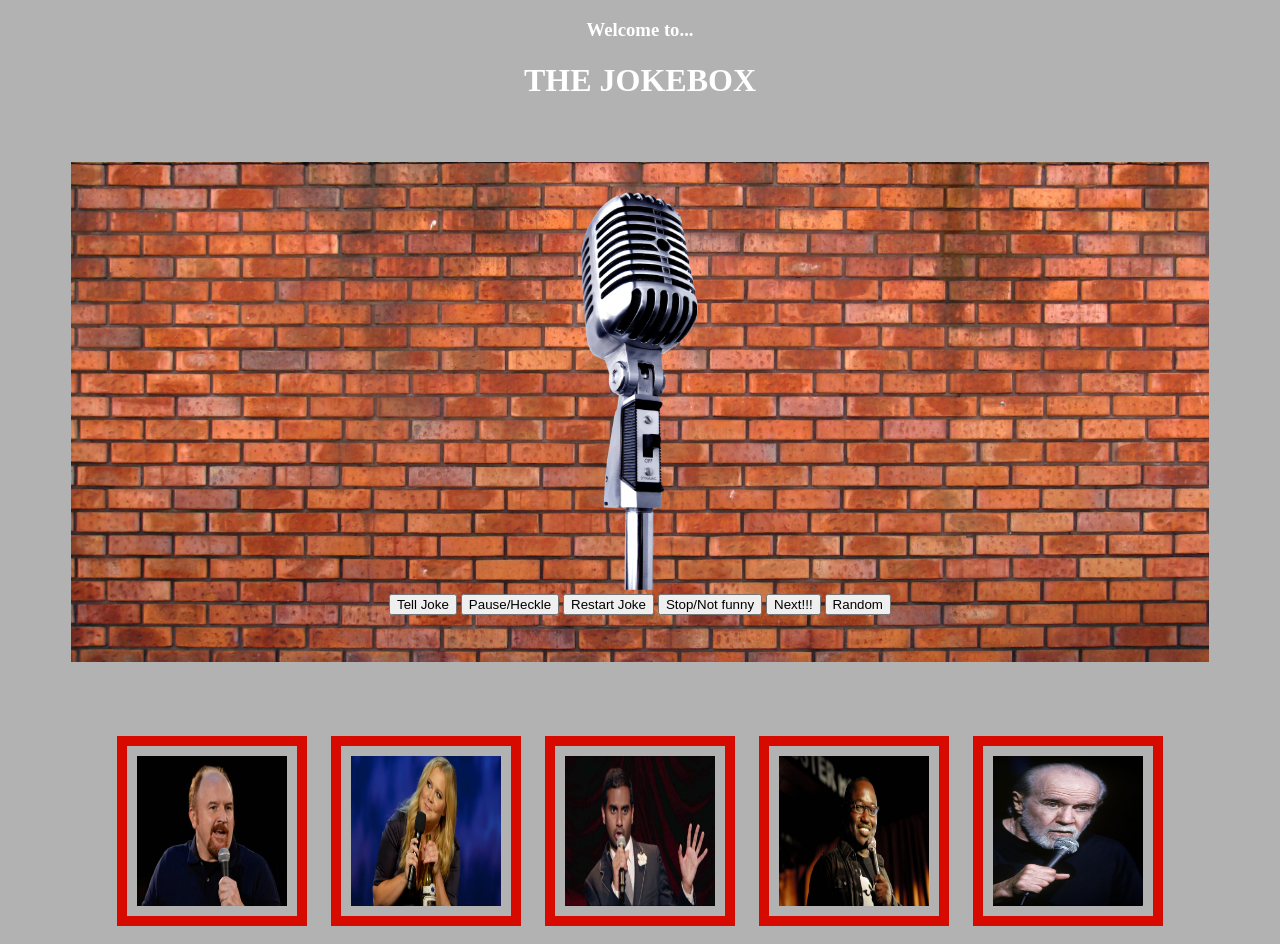
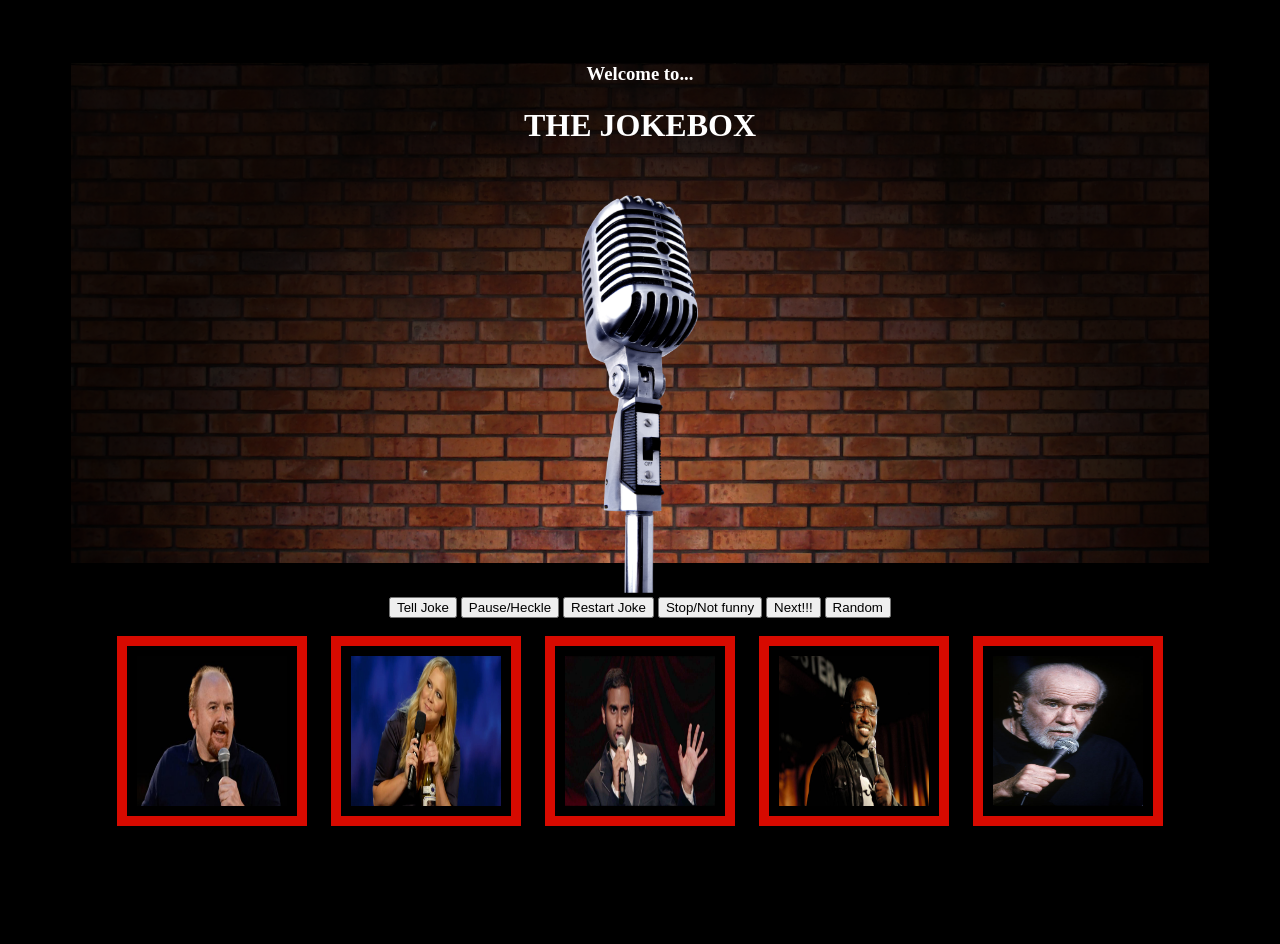
Before and after one commit to MichaelManwaring/theJukebox, a PHP site: page / in a window 1280 px wide. After the commit the page ends 826 px from the top, so only its background shows below. Run offline with PHP 8.4, Linux system fonts and the light colour scheme; some libraries are stand-ins or nearby versions.

Commit message:
Spotlight!

```diff
--- a/css/main.css
+++ b/css/main.css
@@ -1,5 +1,5 @@
 body {
-  background-color: rgba(0, 0, 0, 0.3);
+  background-color: black;
   color: white;
   text-align: center; }
 
@@ -10,6 +10,14 @@ body {
   margin: 5%;
   height: 500px;
   text-align: center; }
+
+#spotlight {
+  background-image: url(../images/spotlight.png);
+  background-size: cover;
+  width: 100%;
+  height: 500px;
+  z-index: 1;
+  margin: 0; }
 
 #microphone {
   width: 25%; }
--- a/index.html
+++ b/index.html
@@ -8,11 +8,12 @@
 	<script type="text/javascript" src='js/jukebox.js'></script>
 </head>
 <body>
+	<div class="stage">
+		<div id="spotlight">
 			<header>
 				<h3>Welcome to... </h3>
 				<h1>THE JOKEBOX</h1>
 			</header>
-	<div class="stage">
 			<div id='mic'></div>
 			<img src="images/microphone.png" id="microphone">
 			<div id='controls'>
@@ -22,6 +23,7 @@
 				<button id="stop_button" type="button">Stop/Not funny</button>
 				<button id="next_button" type="button">Next!!!</button>
 				<button id="random_button" type="button">Random</button>
+			</div>
 		</div>
 	</div>
 
@@ -42,7 +44,5 @@
 			<img src="images/george.jpg" width="150" height="150">
 		</div>
 	</div>
-
-
 </body>
 </html>
--- a/js/jukebox.js
+++ b/js/jukebox.js
@@ -29,7 +29,9 @@ $(document).ready(function(){
 
 	the_jokebox = new Jukebox
 	the_jokebox.new_track()
-
+	$('#spotlight').click(function () {
+		console.log("clicked spotlight")
+	})
 	$('#louis').click(function () {
 		console.log("clicked LOUIE")
 		the_jokebox.current_track = 0
--- a/stylesheets/main.scss
+++ b/stylesheets/main.scss
@@ -8,7 +8,7 @@ $default-black: #050216 ;
 html{
 }
 body{
-	background-color: rgba(0,0,0,0.3);
+	background-color: black;
 	color: white;
 	text-align: center;
 }
@@ -19,6 +19,15 @@ body{
 	margin: 5%;
 	height: 500px;
     text-align: center;
+}
+#spotlight{
+    background-image: url(../images/spotlight.png);
+    background-size: cover;
+    // opacity: 0.9;
+    width:100%;
+    height: 500px;
+    z-index: 1;
+    margin: 0;
 }
 #microphone{
 	width: 25%;
```
Also changed, not shown: images/spotlight.png (added), 1 other file. Lines whose indentation alone changed are shown as unchanged.
